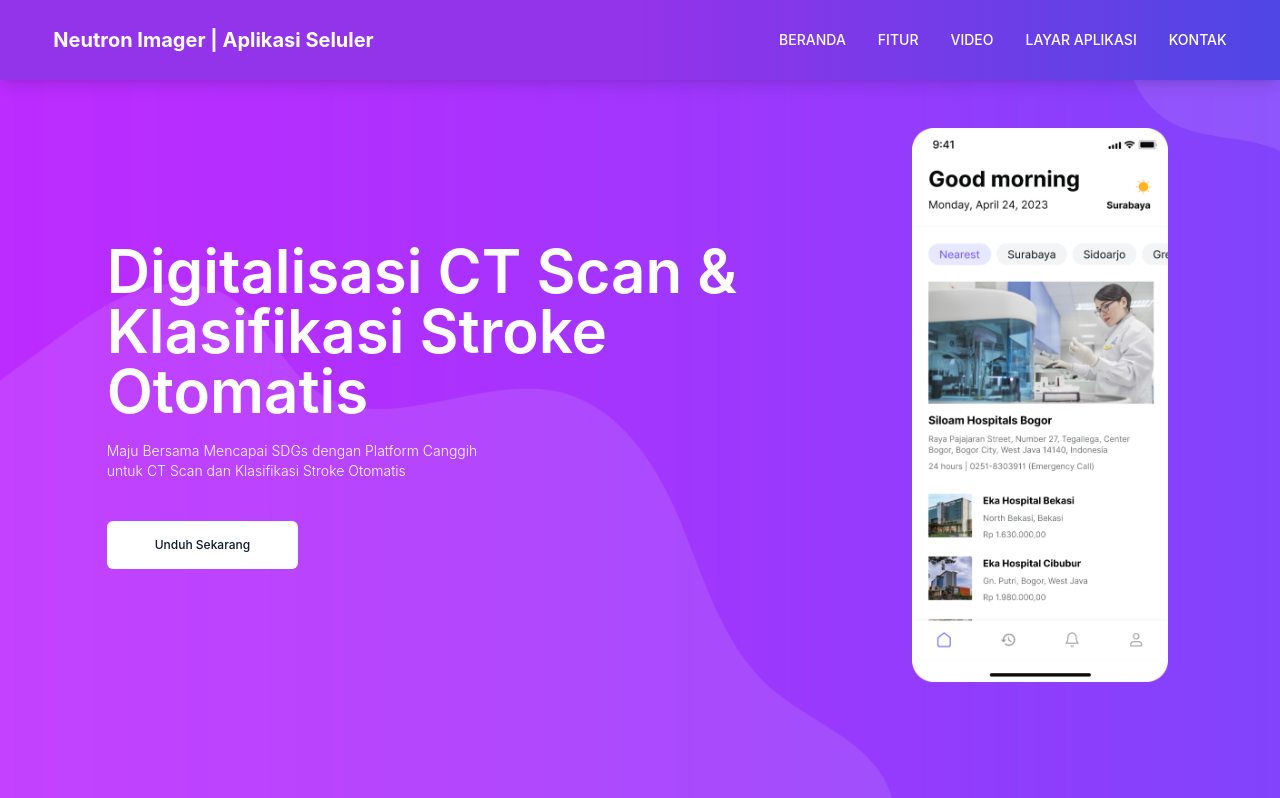
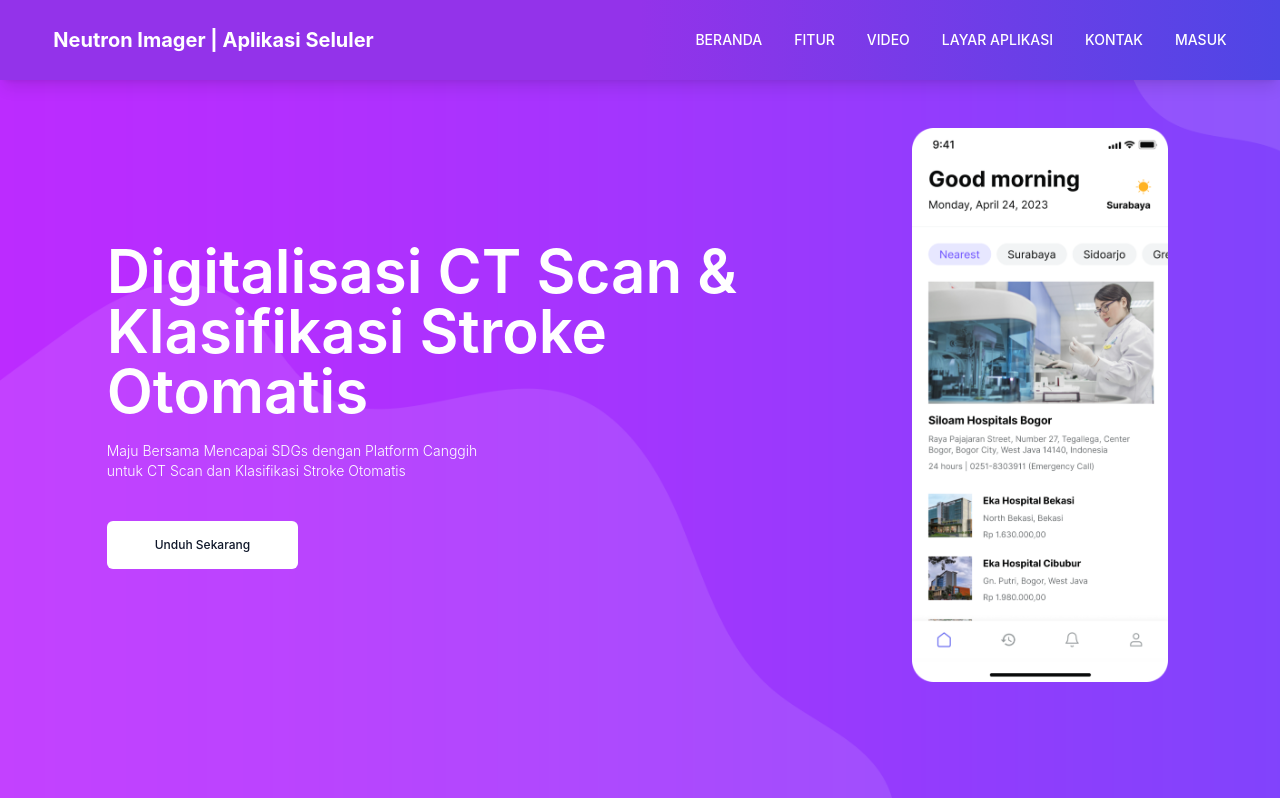
Before and after one commit to yopiangga/neuro-vision-react, a React (Create React App) app: page / in a window 1280 px wide. Shown: the top 798 px of the page. Built offline with nearby package versions, Linux system fonts and the light colour scheme; no server answers; the database is empty.

Commit message:
add sign in navigate

```diff
--- a/src/pages/landing/component/navbar-component.js
+++ b/src/pages/landing/component/navbar-component.js
@@ -27,6 +27,11 @@ export function NavbarComponentDefault() {
       path: "#kontak",
       title: "Kontak",
     },
+    {
+      id: "",
+      path: "/sign-in",
+      title: "Masuk",
+    },
   ];
 
   return (
```
